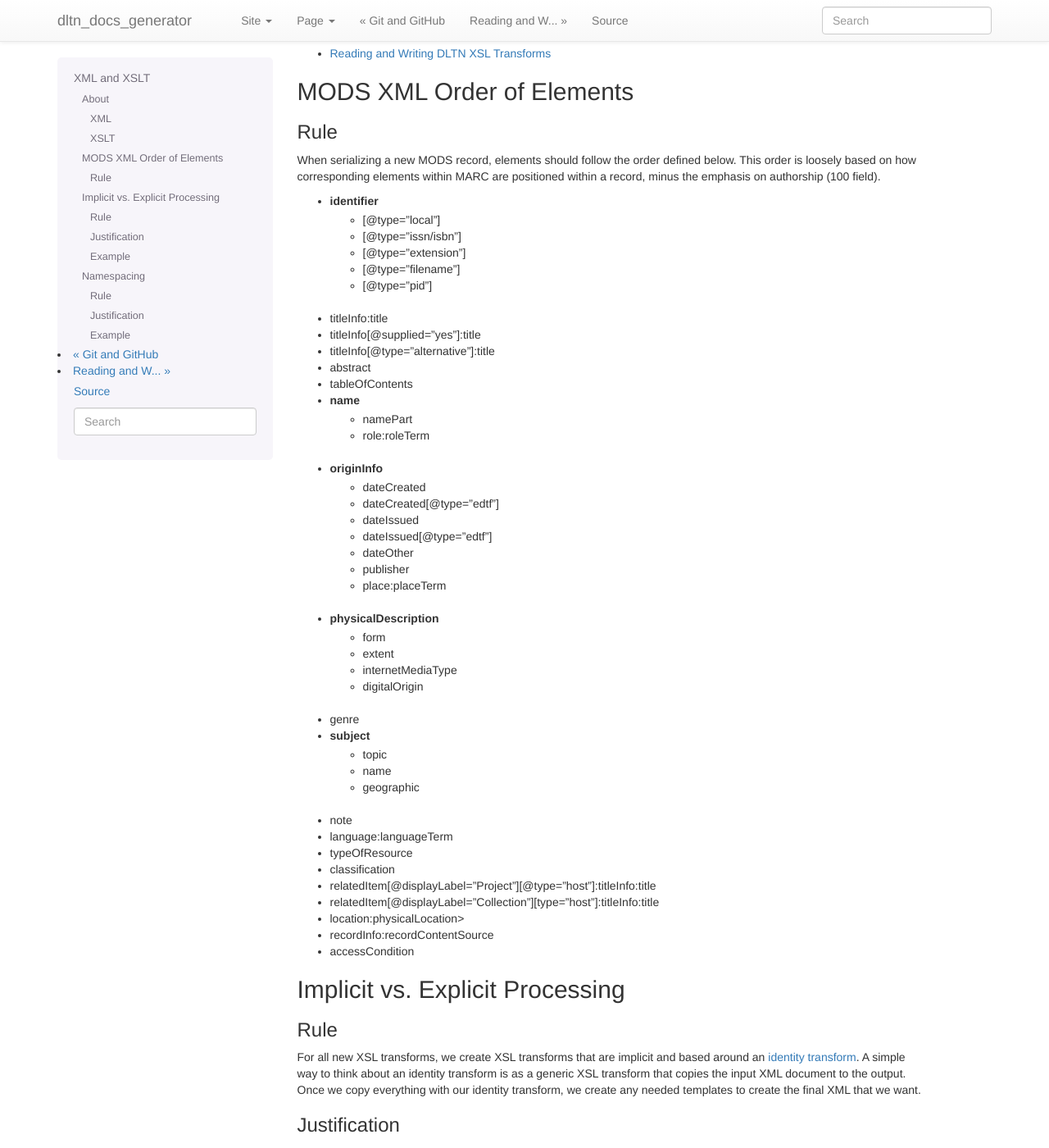
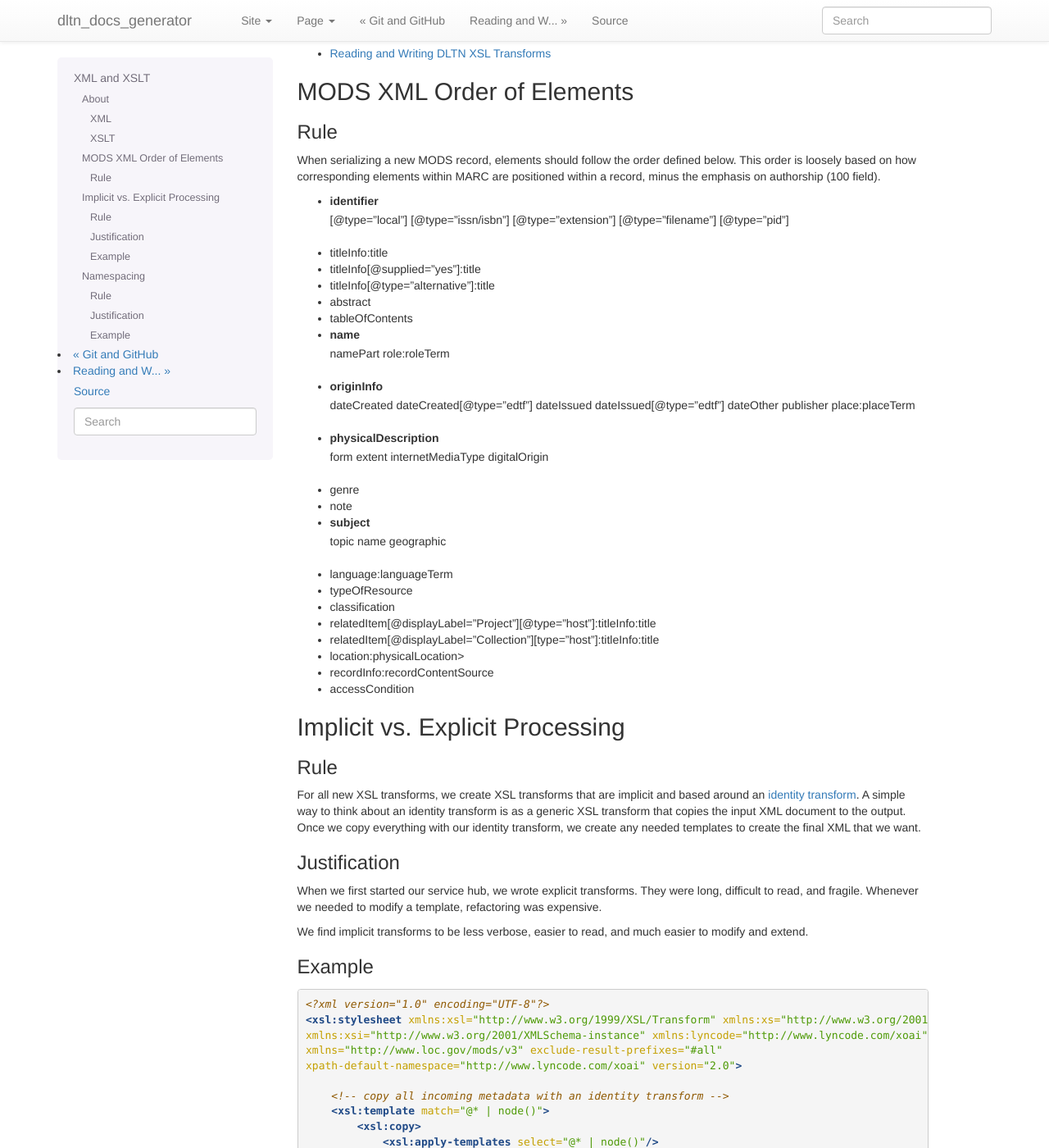
Before and after one commit to DigitalLibraryofTennessee/dltn_docs_generator, a Sphinx documentation site: the page built from docs/style/xsl.rst, in a window 1280 px wide and 1400 px high, scrolled down 410 px. Shown: the whole window at 82% size. Built offline with Sphinx 7.4.7, drawn with Linux system fonts in a browser that asks for light colours; pages that are not in the unit, such as notebooks, are missing from menus.

Commit message:
Alter formatting on rules for element order.

```diff
--- a/docs/style/xsl.rst
+++ b/docs/style/xsl.rst
@@ -42,38 +42,38 @@ When serializing a new MODS record, elements should follow the order defined bel
 corresponding elements within MARC are positioned within a record, minus the emphasis on authorship (100 field).
 
 - identifier
-    - [@type="local"]
-    - [@type="issn/isbn"]
-    - [@type="extension"]
-    - [@type="filename"]
-    - [@type="pid"]
+    [@type="local"]
+    [@type="issn/isbn"]
+    [@type="extension"]
+    [@type="filename"]
+    [@type="pid"]
 - titleInfo:title
 - titleInfo[@supplied="yes"]:title
 - titleInfo[@type="alternative"]:title
 - abstract
 - tableOfContents
 - name
-    - namePart
-    - role:roleTerm
+    namePart
+    role:roleTerm
 - originInfo
-    - dateCreated
-    - dateCreated[@type="edtf"]
-    - dateIssued
-    - dateIssued[@type="edtf"]
-    - dateOther
-    - publisher
-    - place:placeTerm
+    dateCreated
+    dateCreated[@type="edtf"]
+    dateIssued
+    dateIssued[@type="edtf"]
+    dateOther
+    publisher
+    place:placeTerm
 - physicalDescription
-    - form
-    - extent
-    - internetMediaType
-    - digitalOrigin
+    form
+    extent
+    internetMediaType
+    digitalOrigin
 - genre
+- note
 - subject
-    - topic
-    - name
-    - geographic
-- note
+    topic
+    name
+    geographic
 - language:languageTerm
 - typeOfResource
 - classification
```
